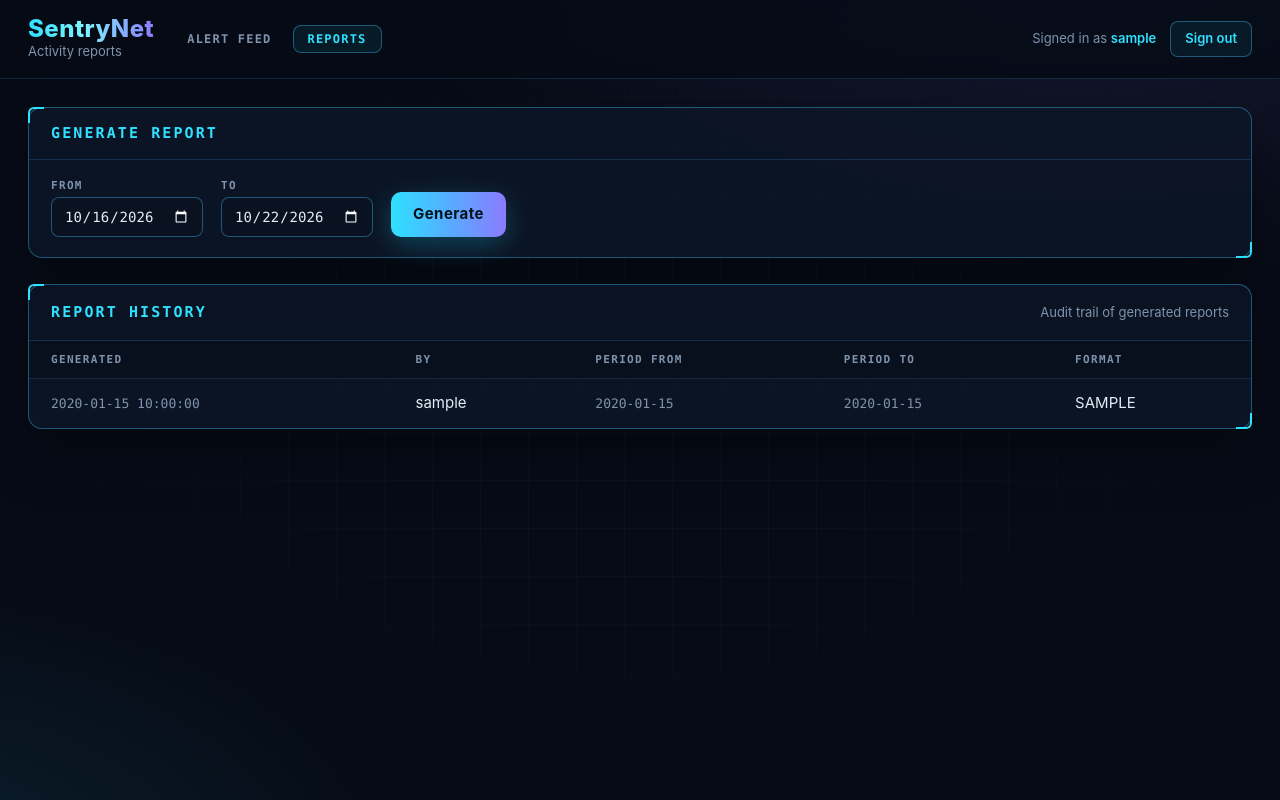
After one commit to Rabdool/sentrynet, a Flask app: page /reports in a window 1280 px wide. The commit adds this page. Run offline with Flask 3, Linux system fonts and the light colour scheme; the visitor is signed in with stand-in values (Sample User, id 1); tables that the repository leaves empty hold one stand-in row (values such as "Sample post").

Commit message:
Add reporting module: Reports page, CSV export and report audit trail
Completes Objective 4 (monitoring, logging, alerting and reporting).

- report table records who generated each report, the period, format and time
- repository.report_summary computes a period summary live from the logs:
  events, attacker IPs, alerts by severity and type, top source IPs, services
- /reports page with date-range form, print/PDF layout and report history
- /reports/export.csv download with CSV-injection protection
- 12 new tests (53 in total)

```diff
--- a/dashboard/app.py
+++ b/dashboard/app.py
@@ -15,14 +15,18 @@ random key is generated and administrators must sign in again after a restart.
 """
 from __future__ import annotations
 
+import csv
 import functools
 import hmac
+import io
 import os
 import secrets
-from datetime import datetime, timezone
+from datetime import date, datetime, time, timedelta, timezone
 
 import click
-from flask import Flask, abort, flash, g, redirect, render_template, request, session, url_for
+from flask import (
+    Flask, Response, abort, flash, g, redirect, render_template, request, session, url_for,
+)
 
 from data import db, repository
 from data.auth import hash_password, verify_password
@@ -30,6 +34,34 @@ from data.auth import hash_password, verify_password
 # Compared against when the username is unknown, so a failed lookup costs the
 # same bcrypt work as a wrong password and does not reveal which usernames exist.
 _DUMMY_HASH = hash_password(secrets.token_urlsafe(16))
+
+REPORT_DEFAULT_DAYS = 7
+
+
+def _report_period(args) -> tuple[date, date, datetime, datetime]:
+    """Read the inclusive local-date range from the query string.
+
+    Returns the two dates as chosen plus the half-open UTC period
+    [start of first day, start of the day after the last day) used to query.
+    Missing or malformed dates fall back to the last seven days.
+    """
+    today = datetime.now().date()
+    try:
+        first = date.fromisoformat(args.get("start", ""))
+        last = date.fromisoformat(args.get("end", ""))
+    except ValueError:
+        first, last = today - timedelta(days=REPORT_DEFAULT_DAYS - 1), today
+    if last < first:
+        first, last = last, first
+    start = datetime.combine(first, time.min).astimezone(timezone.utc)
+    end = datetime.combine(last + timedelta(days=1), time.min).astimezone(timezone.utc)
+    return first, last, start, end
+
+
+def _csv_safe(value) -> str:
+    """Neutralise spreadsheet formulas (CSV injection) in exported cells."""
+    text = "" if value is None else str(value)
+    return "'" + text if text[:1] in ("=", "+", "-", "@", "\t", "\r") else text
 
 
 def create_app(db_path: str | None = None, secret_key: str | None = None) -> Flask:
@@ -88,6 +120,20 @@ def create_app(db_path: str | None = None, secret_key: str | None = None) -> Fla
             moment = moment.replace(tzinfo=timezone.utc)
         return moment.astimezone().strftime("%Y-%m-%d %H:%M:%S")
 
+    @app.template_filter("localdate")
+    def _localdate(value, exclusive_end: bool = False) -> str:
+        """Render a stored UTC timestamp as a local date; for the exclusive end
+        of a report period, show the last day the period actually includes."""
+        try:
+            moment = datetime.fromisoformat(str(value))
+        except ValueError:
+            return value
+        if moment.tzinfo is None:
+            moment = moment.replace(tzinfo=timezone.utc)
+        if exclusive_end:
+            moment -= timedelta(microseconds=1)
+        return moment.astimezone().strftime("%Y-%m-%d")
+
     @app.context_processor
     def _csrf_token():
         def csrf_token():
@@ -139,6 +185,71 @@ def create_app(db_path: str | None = None, secret_key: str | None = None) -> Fla
         repository.acknowledge_alert(get_conn(), alert_id)
         return redirect(url_for("index"))
 
+    # --- reports --------------------------------------------------------
+
+    @app.route("/reports")
+    @login_required
+    def reports():
+        first, last, start, end = _report_period(request.args)
+        summary = None
+        if "start" in request.args:
+            summary = repository.report_summary(get_conn(), start, end)
+            repository.record_report(get_conn(), g.user["id"], start, end, "html")
+        return render_template(
+            "reports.html",
+            first=first,
+            last=last,
+            summary=summary,
+            generated_at=datetime.now().strftime("%Y-%m-%d %H:%M:%S"),
+            history=repository.recent_reports(get_conn()),
+        )
+
+    @app.route("/reports/export.csv")
+    @login_required
+    def export_report():
+        first, last, start, end = _report_period(request.args)
+        summary = repository.report_summary(get_conn(), start, end)
+        repository.record_report(get_conn(), g.user["id"], start, end, "csv")
+
+        buf = io.StringIO()
+        w = csv.writer(buf)
+        rows = [
+            ["SentryNet activity report"],
+            ["Period", first.isoformat(), last.isoformat()],
+            ["Generated by", g.user["username"]],
+            ["Generated at", datetime.now().strftime("%Y-%m-%d %H:%M:%S")],
+            [],
+            ["Summary", "Value"],
+            ["Events logged", summary["events"]],
+            ["Distinct attacker IPs", summary["attackers"]],
+            ["Alerts raised", summary["alerts"]],
+            ["Alerts acknowledged", summary["acknowledged"]],
+            *[[f"Alerts ({sev})", n] for sev, n in summary["by_severity"].items()],
+            [],
+            ["Alert type", "Count"],
+            *[[t, n] for t, n in summary["by_type"]],
+            [],
+            ["Event type", "Count"],
+            *[[e["name"], e["n"]] for e in summary["events_by_type"]],
+            [],
+            ["Source IP", "Events", "Services", "Alerts", "First seen (UTC)", "Last seen (UTC)"],
+            *[[s["ip"], s["events"], s["services"], s["alerts"], s["first_seen"], s["last_seen"]]
+              for s in summary["top_sources"]],
+            [],
+            ["Service", "Protocol", "Port", "Sessions", "Events"],
+            *[[s["name"], s["protocol"], s["port"], s["sessions"], s["events"]]
+              for s in summary["services"]],
+        ]
+        for row in rows:
+            w.writerow([_csv_safe(c) for c in row])
+
+        name = f"sentrynet-report-{first.isoformat()}-to-{last.isoformat()}.csv"
+        return Response(
+            buf.getvalue(),
+            mimetype="text/csv",
+            headers={"Content-Disposition": f'attachment; filename="{name}"'},
+        )
+
     # --- admin CLI ------------------------------------------------------
 
     @app.cli.command("create-admin")
--- a/dashboard/static/sentrynet.css
+++ b/dashboard/static/sentrynet.css
@@ -390,3 +390,70 @@ td.msg { min-width: 260px; }
   th, td { padding: 12px 14px; }
   .auth-card { padding: 30px 22px 24px; }
 }
+
+/* --- navigation and reports ------------------------------------------- */
+.tabs { display: flex; gap: 6px; }
+.tabs a {
+  padding: 7px 14px;
+  border: 1px solid transparent;
+  border-radius: 8px;
+  color: var(--muted);
+  font: 600 12px/1 var(--mono);
+  letter-spacing: .1em;
+  text-transform: uppercase;
+  text-decoration: none;
+}
+.tabs a:hover { color: var(--text); border-color: var(--line); }
+.tabs a.active { color: var(--cyan); border-color: var(--line-strong); background: rgba(47, 224, 255, .08); }
+a.btn { display: inline-block; text-decoration: none; color: inherit; }
+
+.reports-page main > .panel { margin-bottom: 26px; }
+.report-form { display: flex; align-items: flex-end; gap: 18px; flex-wrap: wrap; padding: 20px 22px; }
+.report-form label { display: grid; gap: 6px; color: var(--muted); font: 600 11px/1 var(--mono); letter-spacing: .12em; text-transform: uppercase; }
+.report-form input {
+  padding: 10px 12px;
+  border: 1px solid var(--line-strong);
+  border-radius: 8px;
+  background: var(--bg-2);
+  color: var(--text);
+  font: 14px var(--mono);
+}
+.report-form .btn-primary { width: auto; margin: 0; padding: 11px 22px; }
+.report-meta { margin: 0; padding: 14px 22px 0; color: var(--muted); font-size: 13px; }
+.report-figures {
+  display: grid;
+  grid-template-columns: repeat(auto-fit, minmax(120px, 1fr));
+  gap: 12px;
+  padding: 18px 22px;
+}
+.report-figures div {
+  --accent: var(--cyan);
+  padding: 12px 14px;
+  border: 1px solid color-mix(in srgb, var(--accent) 35%, transparent);
+  border-radius: 10px;
+  color: var(--muted);
+  font-size: 12px;
+}
+.report-figures div.high { --accent: var(--orange); }
+.report-figures div.medium { --accent: var(--violet); }
+.report-figures div.low { --accent: var(--green); }
+.report-figures span { display: block; margin-bottom: 4px; color: var(--accent); font: 700 26px/1 var(--mono); }
+.report h3 { margin: 22px 22px 10px; font: 700 12px/1 var(--mono); letter-spacing: .12em; text-transform: uppercase; color: var(--text); }
+.report-grid { display: grid; grid-template-columns: repeat(2, minmax(0, 1fr)); gap: 0 18px; }
+td.mono { font-family: var(--mono); }
+@media (max-width: 700px) { .report-grid { grid-template-columns: 1fr; } }
+
+/* Printing a report (or saving it as PDF) gives plain black-on-white pages. */
+@media print {
+  body { background: #fff !important; color: #000 !important; }
+  body::before, .no-print, .topbar .tabs, .who, .live { display: none !important; }
+  .topbar { position: static; border: 0; background: none; padding: 0 0 12px; }
+  .topbar .brand, .topbar .sub, .panel-head h2, .report h3, .report-figures span, .report-meta,
+  .report-figures div, th, td, td.time { color: #000 !important; }
+  main { padding: 0; max-width: none; }
+  .panel, .report-figures div { border-color: #999 !important; background: none !important; box-shadow: none !important; }
+  .hud::before, .hud::after { display: none; }
+  th { background: #eee !important; }
+  th, td { border-bottom: 1px solid #ccc; padding: 6px 10px; }
+  tr { break-inside: avoid; }
+}
--- a/dashboard/templates/index.html
+++ b/dashboard/templates/index.html
@@ -14,6 +14,10 @@
         <div class="sub">Honeypot alert feed</div>
       </div>
       <span class="live"><span class="dot"></span>Monitoring</span>
+      <nav class="tabs" aria-label="Sections">
+        <a href="{{ url_for('index') }}" class="active" aria-current="page">Alert feed</a>
+        <a href="{{ url_for('reports') }}">Reports</a>
+      </nav>
     </div>
     <div class="who">
       <span>Signed in as <strong>{{ current_user['username'] }}</strong></span>
--- /dev/null
+++ b/dashboard/templates/reports.html
@@ -0,0 +1,139 @@
+<!doctype html>
+<html lang="en">
+<head>
+  <meta charset="utf-8">
+  <meta name="viewport" content="width=device-width, initial-scale=1">
+  <title>SentryNet — Reports</title>
+  <link rel="stylesheet" href="{{ url_for('static', filename='sentrynet.css') }}">
+</head>
+<body class="reports-page">
+  <header class="topbar">
+    <div class="left">
+      <div>
+        <h1 class="brand">SentryNet</h1>
+        <div class="sub">Activity reports</div>
+      </div>
+      <nav class="tabs" aria-label="Sections">
+        <a href="{{ url_for('index') }}">Alert feed</a>
+        <a href="{{ url_for('reports') }}" class="active" aria-current="page">Reports</a>
+      </nav>
+    </div>
+    <div class="who">
+      <span>Signed in as <strong>{{ current_user['username'] }}</strong></span>
+      <form method="post" action="{{ url_for('logout') }}">
+        <input type="hidden" name="csrf_token" value="{{ csrf_token() }}">
+        <button type="submit" class="btn">Sign out</button>
+      </form>
+    </div>
+  </header>
+
+  <main>
+    <section class="panel hud no-print">
+      <div class="panel-head"><h2>Generate report</h2></div>
+      <form class="report-form" method="get" action="{{ url_for('reports') }}">
+        <label>From <input type="date" name="start" value="{{ first.isoformat() }}" required></label>
+        <label>To <input type="date" name="end" value="{{ last.isoformat() }}" required></label>
+        <button type="submit" class="btn btn-primary">Generate</button>
+      </form>
+    </section>
+
+    {% if summary %}
+    <section class="panel hud report">
+      <div class="panel-head">
+        <h2>Report: {{ first.isoformat() }} to {{ last.isoformat() }}</h2>
+        <div class="right no-print">
+          <a class="btn" href="{{ url_for('export_report', start=first.isoformat(), end=last.isoformat()) }}">Export CSV</a>
+          <button type="button" class="btn" onclick="window.print()">Print / PDF</button>
+        </div>
+      </div>
+      <p class="report-meta">Generated by <strong>{{ current_user['username'] }}</strong> at {{ generated_at }} (local time).</p>
+
+      <div class="report-figures">
+        <div><span>{{ summary.events }}</span>Events logged</div>
+        <div><span>{{ summary.attackers }}</span>Attacker IPs</div>
+        <div><span>{{ summary.alerts }}</span>Alerts raised</div>
+        <div><span>{{ summary.acknowledged }}</span>Acknowledged</div>
+        <div class="high"><span>{{ summary.by_severity.high }}</span>High</div>
+        <div class="medium"><span>{{ summary.by_severity.medium }}</span>Medium</div>
+        <div class="low"><span>{{ summary.by_severity.low }}</span>Low</div>
+      </div>
+
+      {% if summary.events or summary.alerts %}
+      <div class="report-grid">
+        <div>
+          <h3>Alerts by type</h3>
+          <table>
+            <thead><tr><th>Alert type</th><th>Count</th></tr></thead>
+            <tbody>
+              {% for t, n in summary.by_type %}<tr><td>{{ t|replace('_', ' ') }}</td><td>{{ n }}</td></tr>
+              {% else %}<tr><td colspan="2">No alerts in this period.</td></tr>{% endfor %}
+            </tbody>
+          </table>
+        </div>
+        <div>
+          <h3>Events by type</h3>
+          <table>
+            <thead><tr><th>Event type</th><th>Count</th></tr></thead>
+            <tbody>
+              {% for e in summary.events_by_type %}<tr><td>{{ e.name|replace('_', ' ') }}</td><td>{{ e.n }}</td></tr>
+              {% else %}<tr><td colspan="2">No events in this period.</td></tr>{% endfor %}
+            </tbody>
+          </table>
+        </div>
+      </div>
+
+      <h3>Top attacker IP addresses</h3>
+      <div class="table-wrap">
+        <table>
+          <thead><tr><th>Source IP</th><th>Events</th><th>Services</th><th>Alerts</th><th>First seen</th><th>Last seen</th></tr></thead>
+          <tbody>
+            {% for s in summary.top_sources %}
+            <tr><td class="mono">{{ s.ip }}</td><td>{{ s.events }}</td><td>{{ s.services }}</td><td>{{ s.alerts }}</td>
+                <td class="time">{{ s.first_seen|localtime }}</td><td class="time">{{ s.last_seen|localtime }}</td></tr>
+            {% endfor %}
+          </tbody>
+        </table>
+      </div>
+
+      <h3>Targeted services</h3>
+      <div class="table-wrap">
+        <table>
+          <thead><tr><th>Service</th><th>Protocol</th><th>Port</th><th>Sessions</th><th>Events</th></tr></thead>
+          <tbody>
+            {% for s in summary.services %}
+            <tr><td>{{ s.name }}</td><td>{{ s.protocol }}</td><td>{{ s.port }}</td><td>{{ s.sessions }}</td><td>{{ s.events }}</td></tr>
+            {% endfor %}
+          </tbody>
+        </table>
+      </div>
+      {% else %}
+      <div class="empty"><p><strong>No activity</strong>No honeypot events or alerts were recorded in this period.</p></div>
+      {% endif %}
+    </section>
+    {% endif %}
+
+    <section class="panel hud no-print">
+      <div class="panel-head">
+        <h2>Report history</h2>
+        <div class="right"><span class="meta">Audit trail of generated reports</span></div>
+      </div>
+      {% if history %}
+      <div class="table-wrap">
+        <table>
+          <thead><tr><th>Generated</th><th>By</th><th>Period from</th><th>Period to</th><th>Format</th></tr></thead>
+          <tbody>
+            {% for r in history %}
+            <tr><td class="time">{{ r['generated_at']|localtime }}</td><td>{{ r['username'] }}</td>
+                <td class="time">{{ r['period_start']|localdate }}</td><td class="time">{{ r['period_end']|localdate(true) }}</td>
+                <td>{{ r['format']|upper }}</td></tr>
+            {% endfor %}
+          </tbody>
+        </table>
+      </div>
+      {% else %}
+      <div class="empty"><p><strong>No reports yet</strong>Choose a period above and select Generate.</p></div>
+      {% endif %}
+    </section>
+  </main>
+</body>
+</html>
```
Also changed, not shown: data/repository.py (+101 -0 lines), data/schema.sql (+12 -0 lines), tests/test_reports.py (added, +178 -0 lines), README.md.
